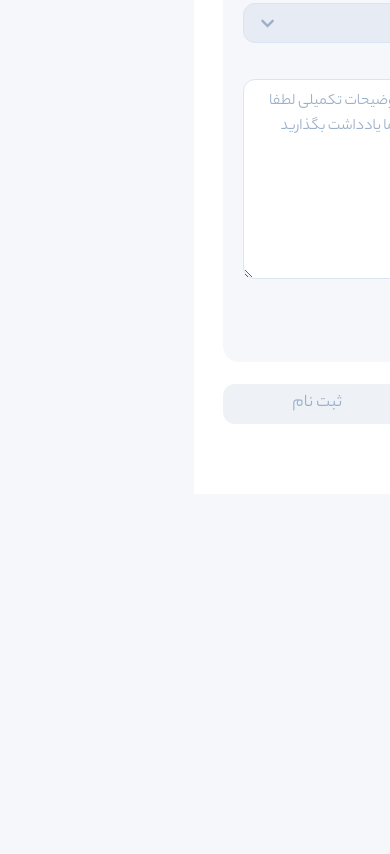
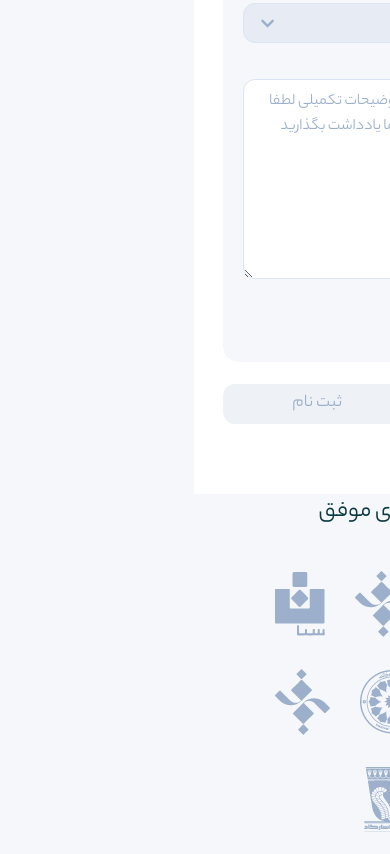
Before and after one commit to saeedegh/arvan-cloud-challenge, a website: page index.html in a window 390 px wide. Shown: the part 4268-5122 px from the top of the page. Before the commit the page ends 4762 px from the top, so only its background shows below. Drawn offline with Linux system fonts and the light colour scheme.

Commit message:
fixed mobile footer

```diff
--- a/index.html
+++ b/index.html
@@ -445,7 +445,7 @@
 
         </section>
 
-        <!-- <footer>
+        <footer>
             <div class="main-container d-flex  align-center flex-column">
                 <div class="main-title ">پروژه های موفق </div>
                 <div>
@@ -460,7 +460,7 @@
                     </ul>
                 </div>
             </div>
-        </footer> -->
+        </footer>
     </div>
 </body>
 
--- a/style/sass/_responsive.scss
+++ b/style/sass/_responsive.scss
@@ -204,4 +204,14 @@
       }
     }
   }
+
+  footer {
+    padding: 0;
+    ul {
+      flex-wrap: wrap;
+      li {
+        padding: 10px 15px;
+      }
+    }
+  }
 }
```
Also changed, not shown: style/css/main.css.
